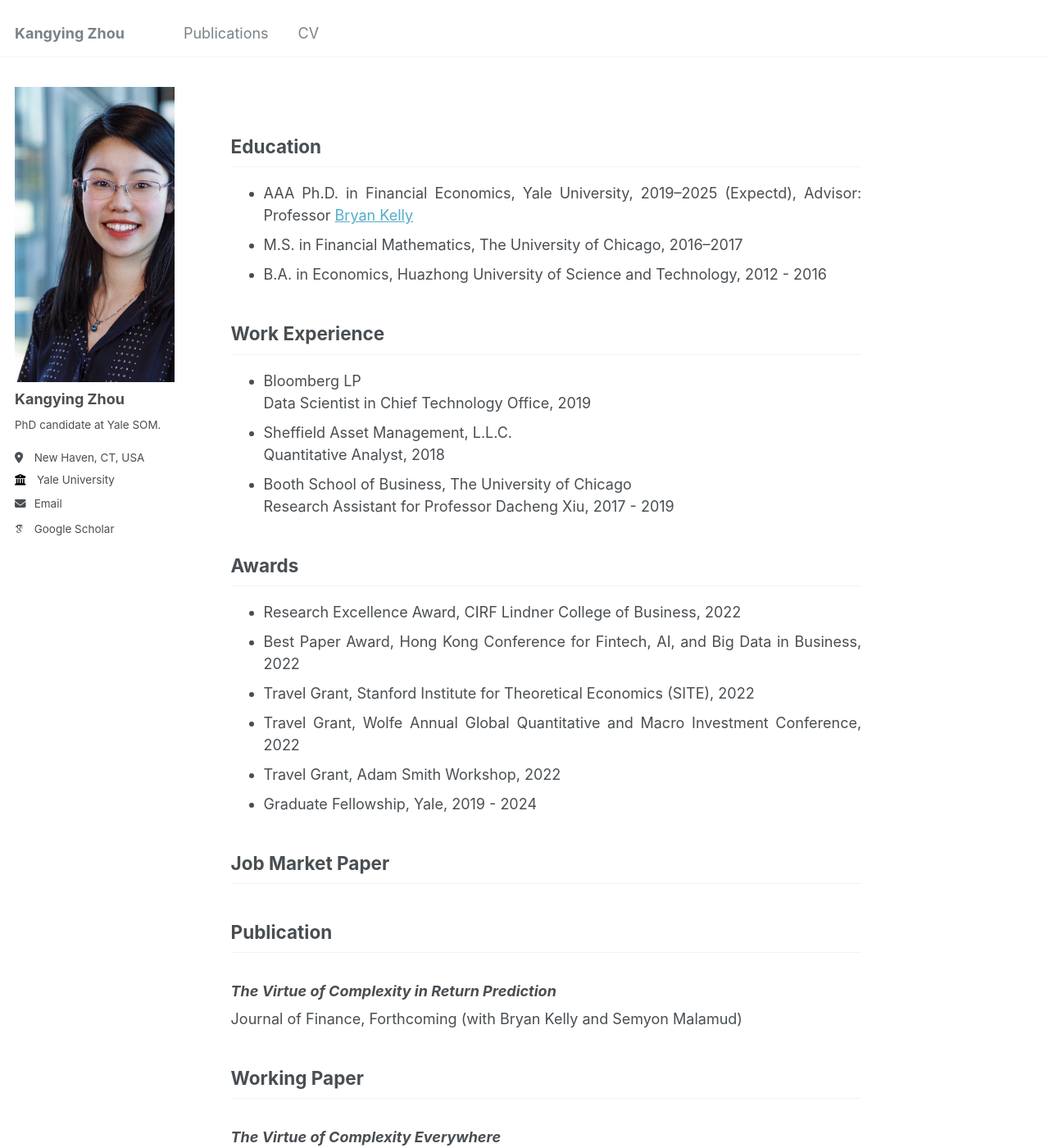
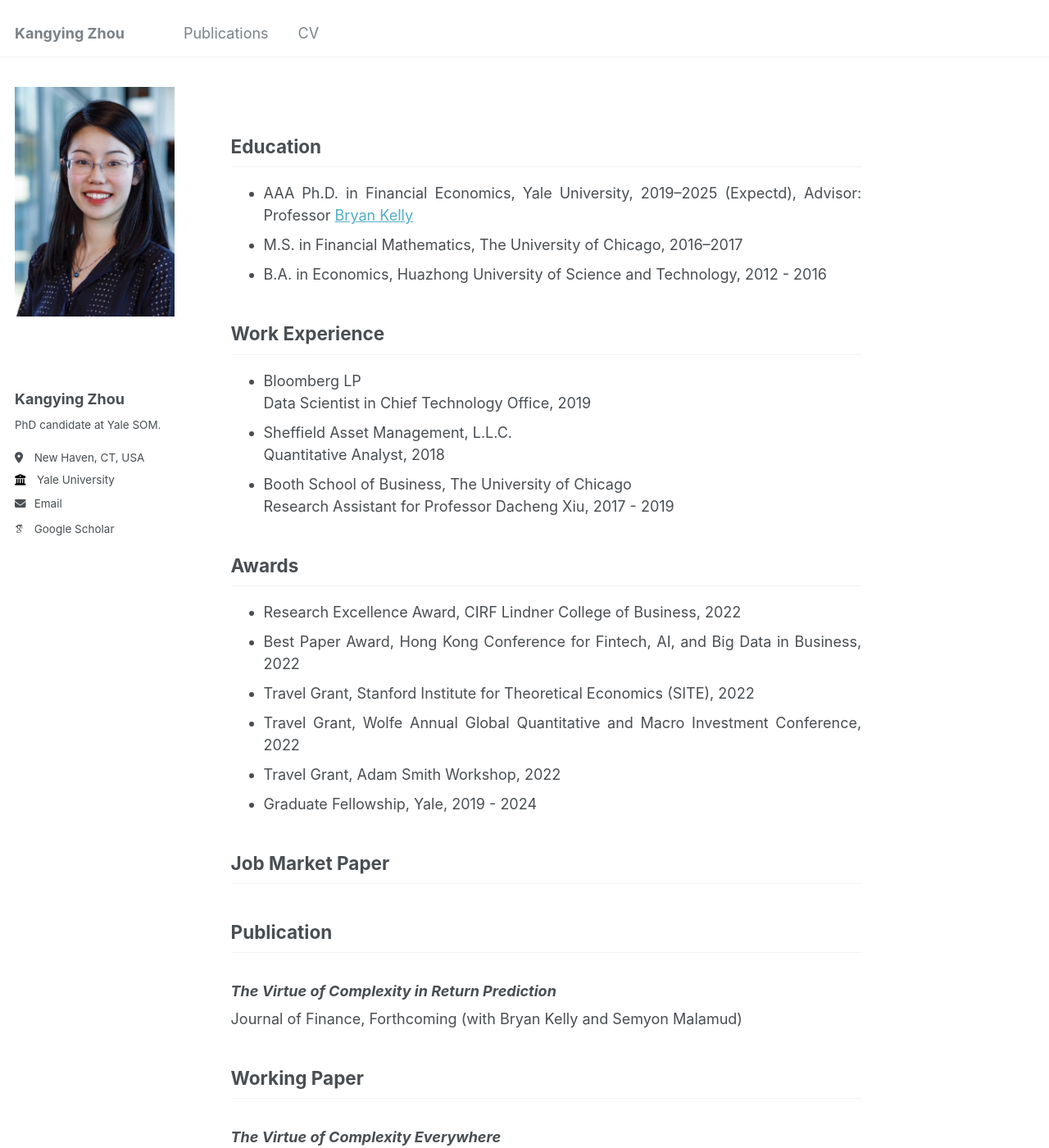
Before and after one commit to rosieli5/rosieli5.github.io, a Jekyll site: the page built from _pages/about.md, in a window 1280 px wide and 1400 px high. Shown: the whole window at 82% size. Built offline with Jekyll 4.4.1, drawn with Linux system fonts in a browser that asks for light colours; some web fonts are replaced.

Commit message:
Update _sidebar.scss

```diff
--- a/_sass/_sidebar.scss
+++ b/_sass/_sidebar.scss
@@ -96,8 +96,8 @@
      //zhege shi wangye banben
   img {
     // max-width: 175px;
-    max-width: 300px;
-    max-height: 360px;
+    max-width: 210px; //300px;
+    max-height: 280px; //360px;
 
     // border-radius: 50%;
     // border-radius: 100%;
```
